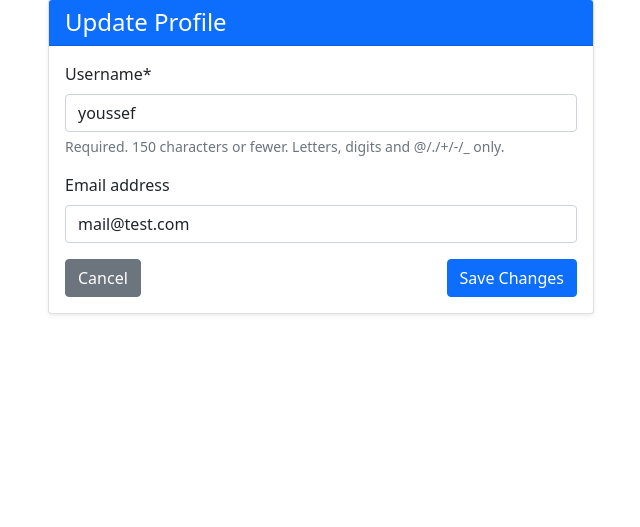
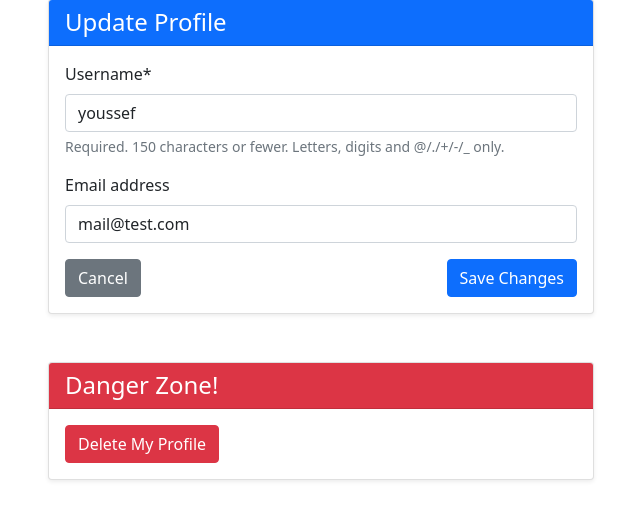
Before and after one commit to YoussefIbraheem/eden_thought, a Django app: page /update-user in a window 1280 px wide. Shown: the part 81-608 px from the top of the page, without its empty margins (319-959 px from the left). Run offline with Django 4.2, Linux system fonts and the light colour scheme; a user stored in the database is signed in; some libraries are stand-ins or nearby versions.

Commit message:
Add user deletion functionality; implement delete view, URL routing, and confirmation templates

```diff
--- a/edenthought/app/templates/update_user.html
+++ b/edenthought/app/templates/update_user.html
@@ -11,9 +11,7 @@
       </div>
       <div class="card-body">
         <form method="post" action="{% url 'update_user' %}">
-                    {% csrf_token %}
-                    {{ form|crispy }}
-
+          {% csrf_token %} {{ form|crispy }}
           <div class="d-flex justify-content-between mt-3">
             <a href="{% url 'home' %}" class="btn btn-secondary">Cancel</a>
             <button type="submit" class="btn btn-primary">Save Changes</button>
@@ -23,4 +21,18 @@
     </div>
   </div>
 </div>
+<div class="row justify-content-center py-5">
+  <div class="col-md-6">
+    <div class="card shadow-sm">
+      <div class="card-header bg-danger text-white">
+        <h4 class="mb-0">Danger Zone!</h4>
+      </div>
+      <div class="card-body">
+        <a class="btn btn-danger" href="{% url 'delete_user' %}"
+          >Delete My Profile</a
+        >
+      </div>
+    </div>
+  </div>
+</div>
 {% endblock %}
--- a/edenthought/app/urls.py
+++ b/edenthought/app/urls.py
@@ -8,6 +8,7 @@ urlpatterns = [
     path("login/", views.login_user, name="login_user"),
     path("logout/", views.logout_user, name="logout_user"),
     path("update-user", views.update_user, name="update_user"),
+    path("delete-user", views.delete_user, name="delete_user"),
     path("create-thought", views.create_thought, name="create_thought"),
     path("update-thought/<int:pk>", views.update_thought, name="update_thought"),
     path("delete-thought/<int:pk>", views.delete_thought, name="delete_thought"),
--- a/edenthought/app/views.py
+++ b/edenthought/app/views.py
@@ -88,7 +88,7 @@ def delete_thought(request, pk):
         return redirect("home")
     else:
         context = {"thought": thought}
-        return render(request, "delete_confirmation.html", context)
+        return render(request, "delete_thought_confirmation.html", context)
 
 
 @login_required(login_url="login_user")
@@ -103,3 +103,14 @@ def update_user(request):
         form = UpdateUserForm(instance=user)
         context = {"form": form}
         return render(request , "update_user.html", context)
+
+
+@login_required(login_url="login_user")
+def delete_user(request):
+    user = request.user
+    if request.method == "POST":
+            user.delete()
+            return redirect("home")
+    else:
+        context = {"user": user}
+        return render(request , "delete_user_confirmation.html", context)
```
Also changed, not shown: edenthought/app/templates/delete_user_confirmation.html (added, +29 -0 lines), edenthought/app/templates/delete_thought_confirmation.html (renamed from edenthought/app/templates/delete_confirmation.html), edenthought/db.sqlite3. Lines whose indentation alone changed are shown as unchanged.
